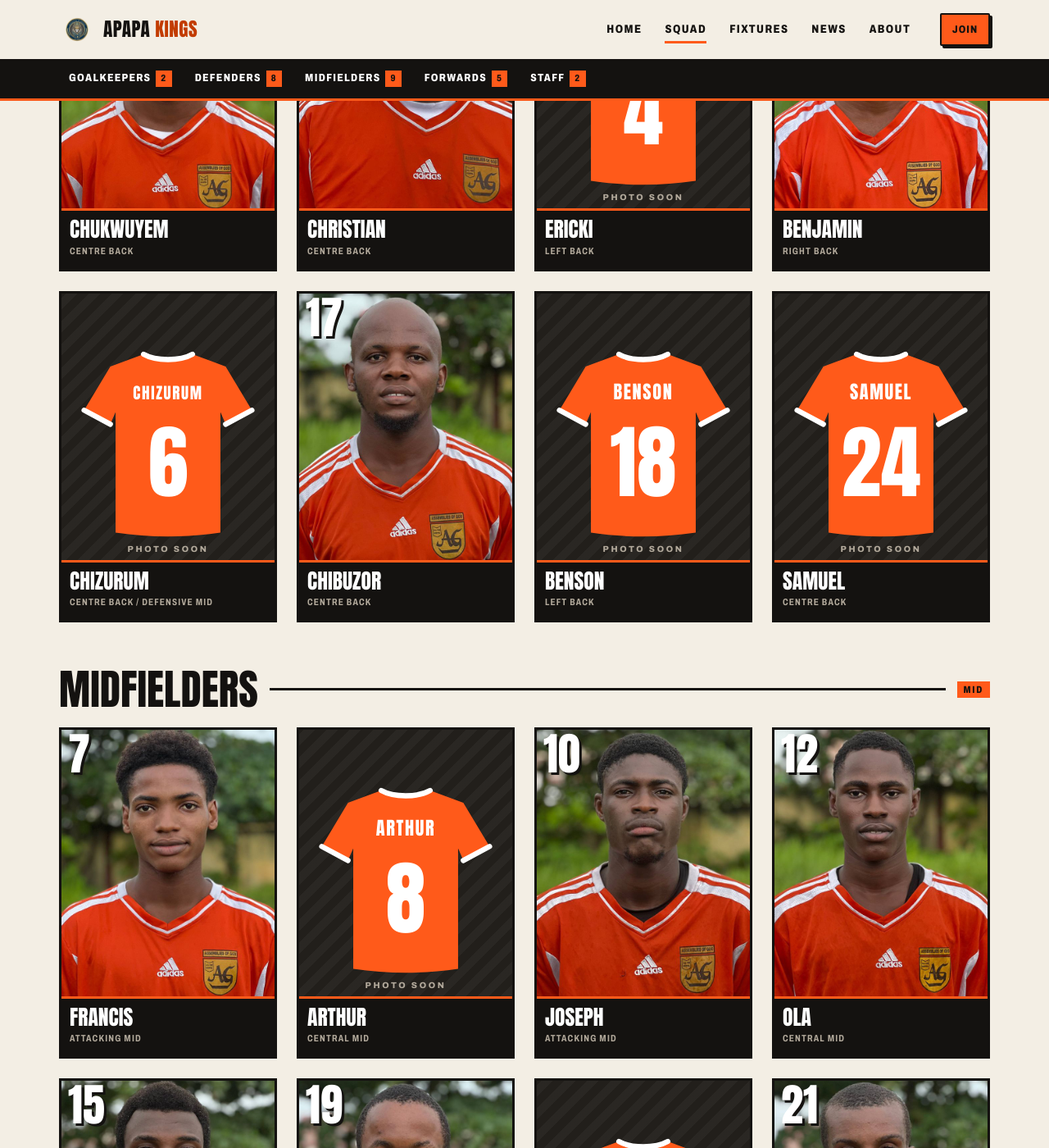
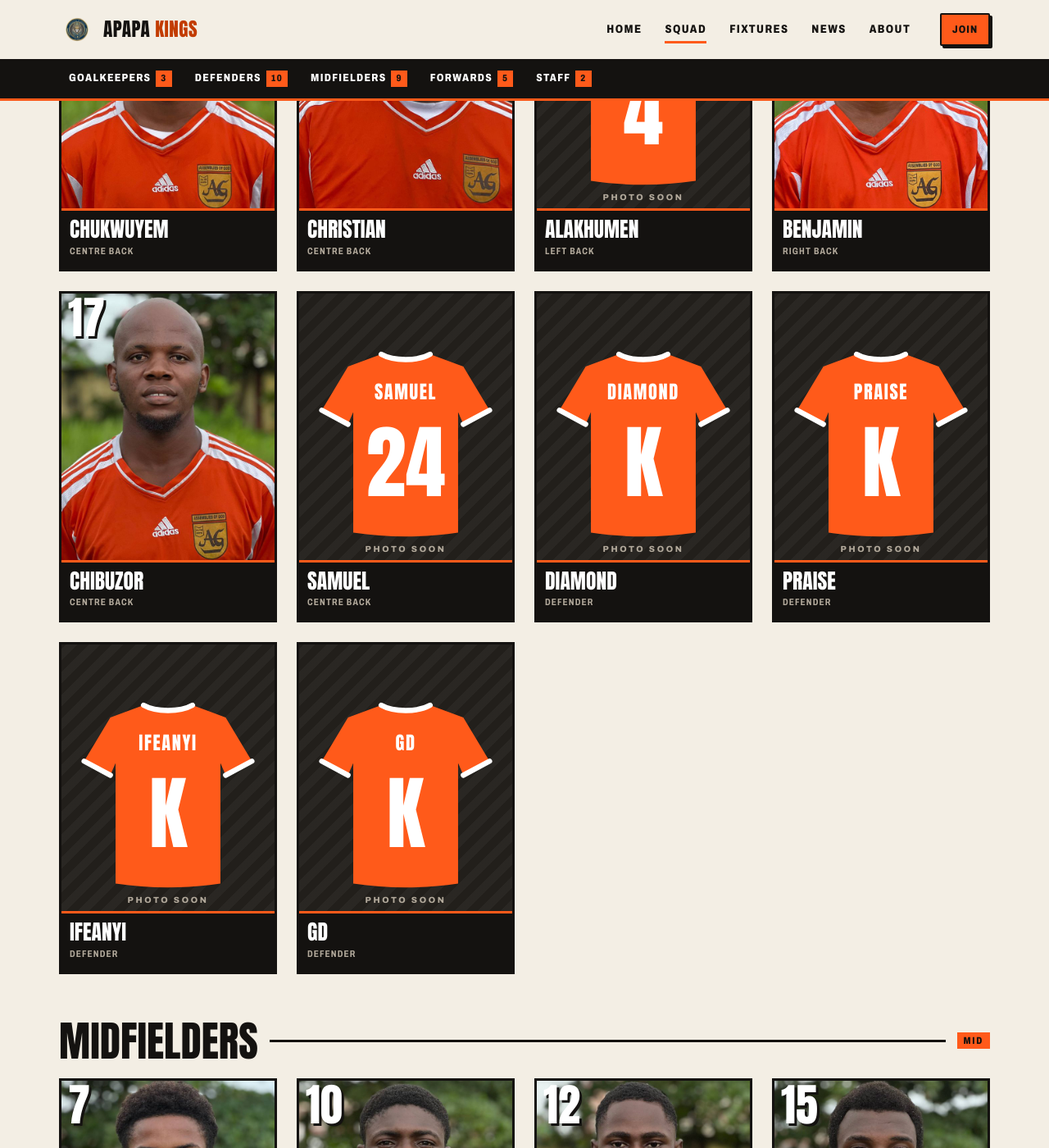
Before and after one commit to emekachriis/apapafc.xyz, a Jekyll site: the page built from squad.html, in a window 1280 px wide and 1400 px high, scrolled down 1223 px. Shown: the whole window at 82% size. Built offline with Jekyll 4.4.1, drawn with Linux system fonts in a browser that asks for light colours; some of the changed text lies outside the part shown.

Commit message:
Update squad and coaching staff
- Remove Sochima, Chizurum, Benson, Alike, Arthur (now head coach) and Genesis
- Amaechi moves to number 1; add Ebuka (13) and Bobo (99) in goal
- Rename Ericki to Alakhumen
- Add Diamond, Praise, Ifeanyi, GD, Adeleke, Buchi and Wale (numbers to follow)
- Arthur replaces Nwell as head coach
- Player cards cope with a missing shirt number

Co-Authored-By: Claude Opus 5.5 <noreply@anthropic.com>
Claude-Session: https://claude.ai/code/session_01WYXfpp4H5Lv6eQuJcXzwTC

```diff
--- a/_data/squad.yml
+++ b/_data/squad.yml
@@ -15,12 +15,17 @@ players:
 
   # ── Goalkeepers ──
   - number: 1
-    name: Sochima
+    name: Amaechi
     position: Goalkeeper
     position_group: GK
 
   - number: 13
-    name: Amaechi
+    name: Ebuka
+    position: Goalkeeper
+    position_group: GK
+
+  - number: 99
+    name: Bobo
     position: Goalkeeper
     position_group: GK
 
@@ -38,7 +43,7 @@ players:
     photo: images/players/christian.jpg
 
   - number: 4
-    name: Ericki
+    name: Alakhumen
     position: Left Back
     position_group: DEF
 
@@ -48,25 +53,35 @@ players:
     position_group: DEF
     photo: images/players/benjamin.jpg
 
-  - number: 6
-    name: Chizurum
-    position: Centre Back / Defensive Mid
-    position_group: DEF
-
   - number: 17
     name: Chibuzor
     position: Centre Back
     position_group: DEF
     photo: images/players/chibuzor.jpg
 
-  - number: 18
-    name: Benson
-    position: Left Back
-    position_group: DEF
-
   - number: 24
     name: Samuel
     position: Centre Back
+    position_group: DEF
+
+  - number:            # shirt number to come
+    name: Diamond
+    position: Defender
+    position_group: DEF
+
+  - number:            # shirt number to come
+    name: Praise
+    position: Defender
+    position_group: DEF
+
+  - number:            # shirt number to come
+    name: Ifeanyi
+    position: Defender
+    position_group: DEF
+
+  - number:            # shirt number to come
+    name: GD
+    position: Defender
     position_group: DEF
 
   # ── Midfielders ──
@@ -75,11 +90,6 @@ players:
     position: Attacking Mid
     position_group: MID
     photo: images/players/francis.jpg
-
-  - number: 8
-    name: Arthur
-    position: Central Mid
-    position_group: MID
 
   - number: 10
     name: Joseph
@@ -105,11 +115,6 @@ players:
     position_group: MID
     photo: images/players/pascal.jpg
 
-  - number: 20
-    name: Alike
-    position: Attacking Mid
-    position_group: MID
-
   - number: 21
     name: Charles
     position: Central Mid
@@ -119,6 +124,16 @@ players:
   - number: 22
     name: Divine
     position: Attacking Mid
+    position_group: MID
+
+  - number:            # shirt number to come
+    name: Adeleke
+    position: Midfielder
+    position_group: MID
+
+  - number:            # shirt number to come
+    name: Buchi
+    position: Midfielder
     position_group: MID
 
   # ── Forwards ──
@@ -140,15 +155,15 @@ players:
     position_group: FWD
     photo: images/players/aboy.jpg
 
-  - number: 16
-    name: Genesis
-    position: Striker
-    position_group: FWD
-
   - number: 23
     name: Goodness
     position: Left Winger
     position_group: FWD
+  - number:            # shirt number to come
+    name: Wale
+    position: Forward
+    position_group: FWD
+
 
 
 # ─────────────────────────────────────────────────────────────
@@ -156,7 +171,7 @@ players:
 # ─────────────────────────────────────────────────────────────
 
 staff:
-  - name: Nwell
+  - name: Arthur
     role: Head Coach
 
   - name: Raphael
--- a/_includes/player-card.html
+++ b/_includes/player-card.html
@@ -1,23 +1,24 @@
 {%- assign p = include.p -%}
+{%- if p.number -%}{%- capture who -%}{{ p.name }}, number {{ p.number }}{%- endcapture -%}{%- else -%}{%- assign who = p.name -%}{%- endif -%}
 <li class="player" data-group="{{ p.position_group }}">
   <figure class="player__frame">
     {%- if p.photo -%}
-    <img class="player__photo" src="{{ p.photo | relative_url }}" alt="{{ p.name }}, number {{ p.number }}" width="640" height="800" loading="lazy" decoding="async">
+    <img class="player__photo" src="{{ p.photo | relative_url }}" alt="{{ who }}" width="640" height="800" loading="lazy" decoding="async">
     {%- else -%}
     {%- assign shirt_name = p.name | upcase -%}
     {%- assign name_len = shirt_name | size -%}
     {%- if name_len > 9 -%}{%- assign name_size = 15 -%}{%- elsif name_len > 7 -%}{%- assign name_size = 18 -%}{%- else -%}{%- assign name_size = 21 -%}{%- endif -%}
-    <svg class="player__shirt" viewBox="0 0 200 250" role="img" aria-label="{{ p.name }}, number {{ p.number }}. Photo coming soon.">
+    <svg class="player__shirt" viewBox="0 0 200 250" role="img" aria-label="{{ who }}. Photo coming soon.">
       <g transform="translate(18 34) scale(.82)">
         <path class="shirt-body" d="M72 28c14 8 42 8 56 0l38 14 30 50-30 16-6-14v138c-40 6-80 6-120 0V94l-6 14-30-16 30-50z"/>
         <path class="shirt-trim" d="M72 28c14 8 42 8 56 0M196 92l-30 16M4 92l30 16"/>
         <text class="shirt-name" x="100" y="80" font-size="{{ name_size }}">{{ shirt_name }}</text>
-        <text class="shirt-num" x="100" y="190">{{ p.number }}</text>
+        <text class="shirt-num" x="100" y="190">{{ p.number | default: "K" }}</text>
       </g>
       <text class="shirt-soon" x="100" y="242">PHOTO SOON</text>
     </svg>
     {%- endif -%}
-    <span class="player__num" aria-hidden="true">{{ p.number }}</span>
+    {%- if p.number -%}<span class="player__num" aria-hidden="true">{{ p.number }}</span>{%- endif -%}
   </figure>
   <div class="player__info">
     <h3 class="player__name">{{ p.name }}</h3>
--- a/index.html
+++ b/index.html
@@ -100,7 +100,7 @@ description: Apapa Kings FC, a street football club from Lagos, Nigeria. Est. 20
     </div>
   </div>
   <ul class="player-rail" tabindex="0" aria-label="Players, scroll sideways">
-    {%- assign rail = site.data.squad.players | where_exp: "p", "p.photo" | sort: "number" -%}
+    {%- assign rail = site.data.squad.players | where_exp: "p", "p.photo" | sort: "number", "last" -%}
     {%- for p in rail -%}
     {% include player-card.html p=p %}
     {%- endfor -%}
--- a/squad.html
+++ b/squad.html
@@ -25,7 +25,7 @@ description: Meet the Apapa Kings FC squad. Goalkeepers, defenders, midfielders,
 <div class="band band--paper">
   <div class="wrap">
     {%- for g in squad.groups -%}
-    {%- assign group_players = squad.players | where: "position_group", g.code | sort: "number" -%}
+    {%- assign group_players = squad.players | where: "position_group", g.code | sort: "number", "last" -%}
     {%- if group_players.size > 0 -%}
     <section class="squad-group" id="{{ g.code | downcase }}" aria-labelledby="h-{{ g.code | downcase }}">
       <h2 class="squad-group__title" id="h-{{ g.code | downcase }}">{{ g.label }} <span>{{ g.code }}</span></h2>
```
